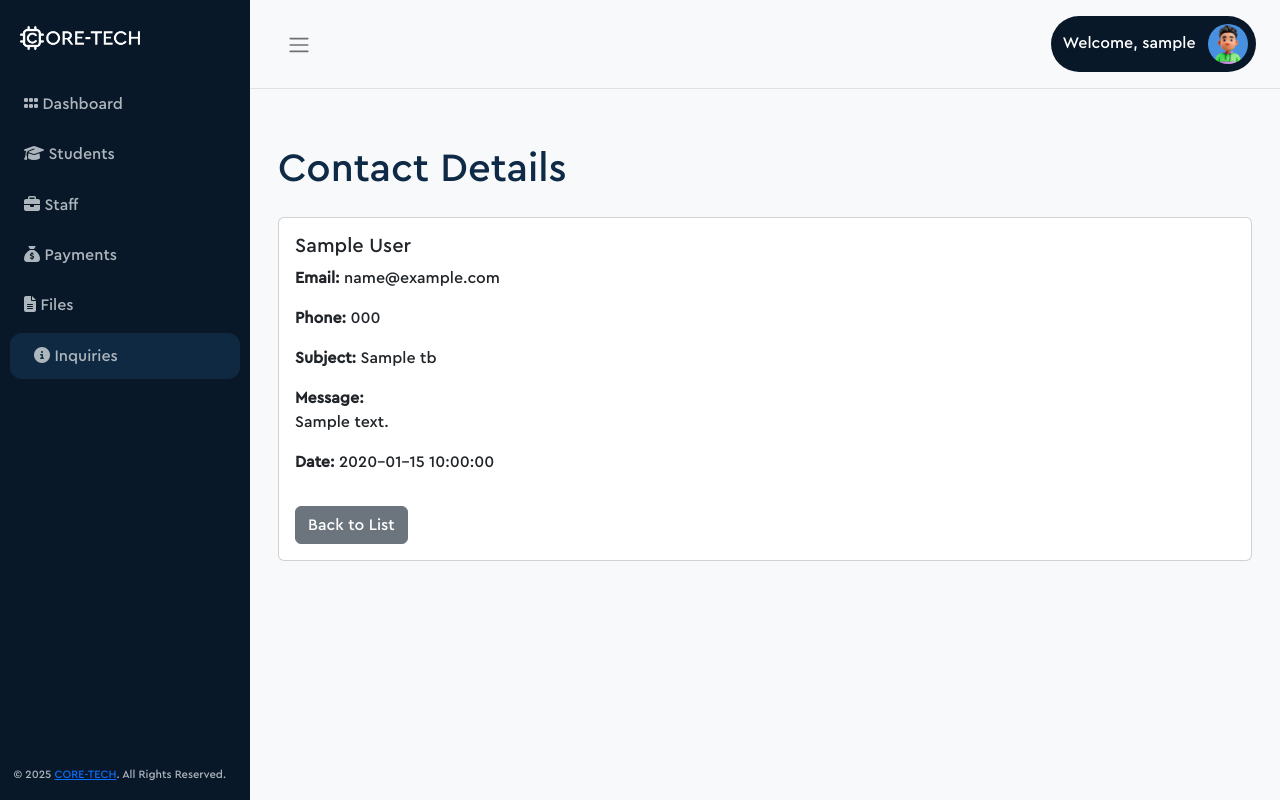
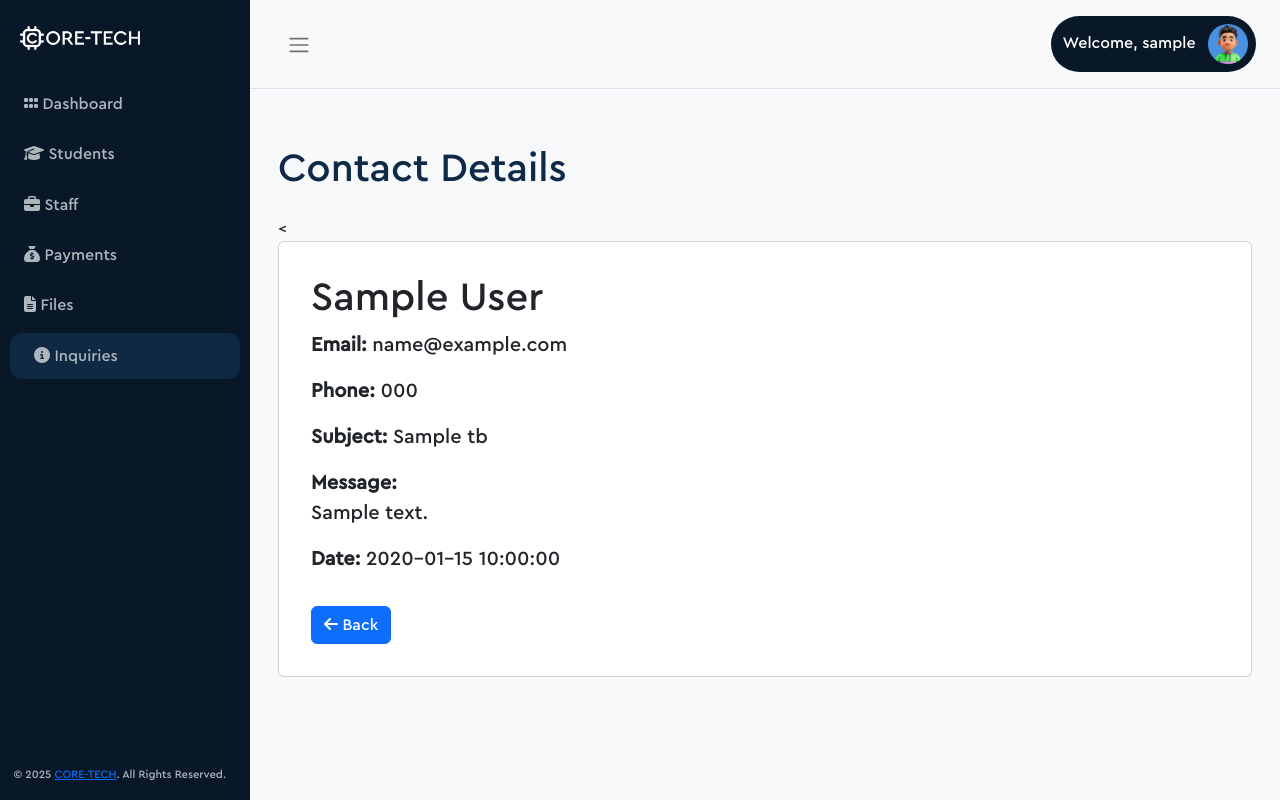
Before and after one commit to coresystechng/coresystechng.github.io, a PHP site: page /contact_details.php?id=1 in a window 1280 px wide. Run offline with PHP 8.4, Linux system fonts and the light colour scheme; the visitor is signed in with stand-in values (Sample User, id 1); tables that the repository leaves empty or names only in its code hold one stand-in row (values such as "Sample post"); some libraries are stand-ins or nearby versions.

Commit message:
made improvements

```diff
--- a/contact_details.php
+++ b/contact_details.php
@@ -318,15 +318,15 @@
 
                     <?php if($row): ?>
 
-                        <div class="card">
+                        <<div class="card p-3">
                             <div class="card-body">
-                                <h5 class="card-title"><?= htmlspecialchars($row['first_name'] . ' ' . $row['last_name']) ?></h5>
-                                <p><strong>Email:</strong> <?= htmlspecialchars($row['email']) ?></p>
-                                <p><strong>Phone:</strong> <?= htmlspecialchars($row['phone']) ?></p>
-                                <p><strong>Subject:</strong> <?= htmlspecialchars($row['subject']) ?></p>
-                                <p><strong>Message:</strong><br><?= nl2br(htmlspecialchars($row['message'])) ?></p>
-                                <p><strong>Date:</strong> <?= isset($row['date_created']) ? htmlspecialchars($row['date_created']) : '' ?></p>
-                                <a href="inquiries.php" class="btn btn-secondary mt-3">Back to List</a>
+                                <h1 class="card-title"><?= htmlspecialchars($row['first_name'] . ' ' . $row['last_name']) ?></h1>
+                                <p class="fs-5"><strong>Email:</strong> <?= htmlspecialchars($row['email']) ?></p>
+                                <p class="fs-5"><strong>Phone:</strong> <?= htmlspecialchars($row['phone']) ?></p>
+                                <p class="fs-5"><strong>Subject:</strong> <?= htmlspecialchars($row['subject']) ?></p>
+                                <p class="fs-5"><strong>Message:</strong><br><?= nl2br(htmlspecialchars($row['message'])) ?></p>
+                                <p class="fs-5"><strong>Date:</strong> <?= isset($row['date_created']) ? htmlspecialchars($row['date_created']) : '' ?></p>
+                                <a href="inquiries.php" class="btn btn-primary mt-3"><i class="fa-solid fa-arrow-left"></i> Back</a>
                             </div>
                         </div>
 
```
